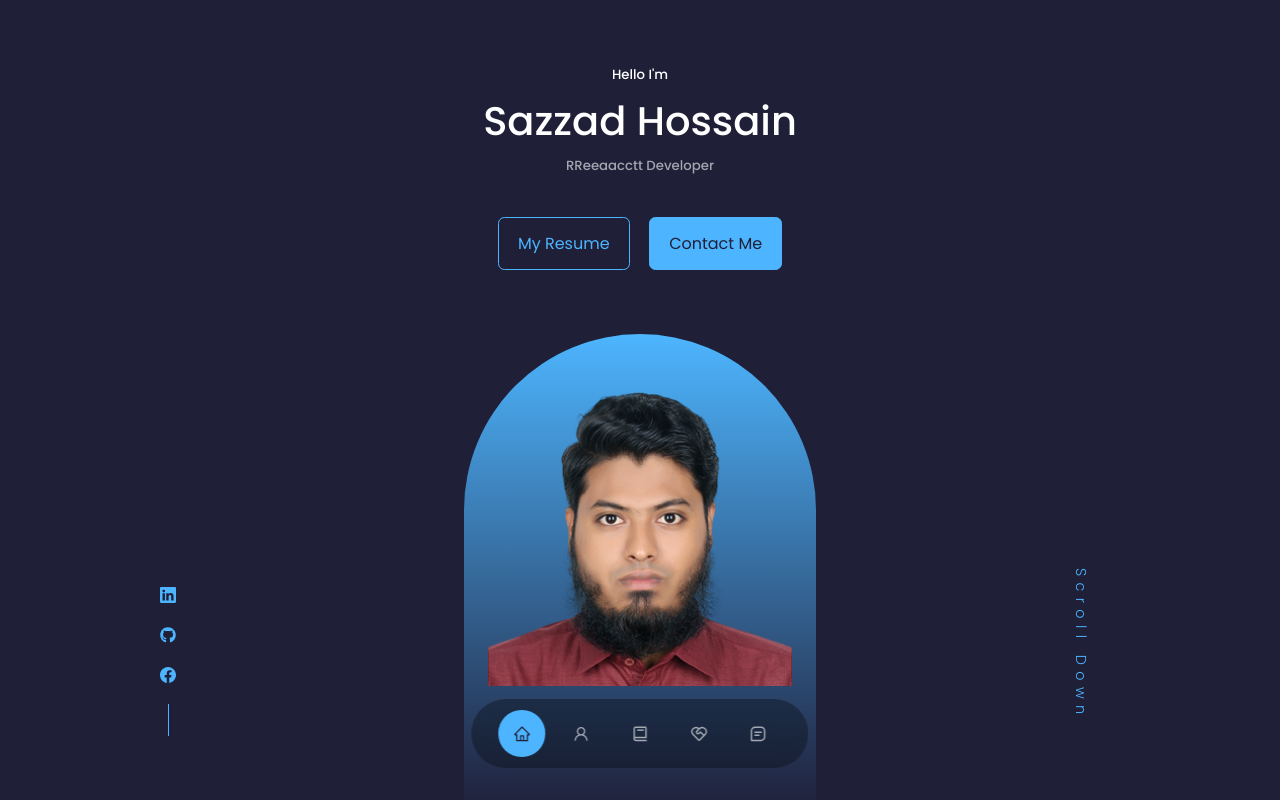
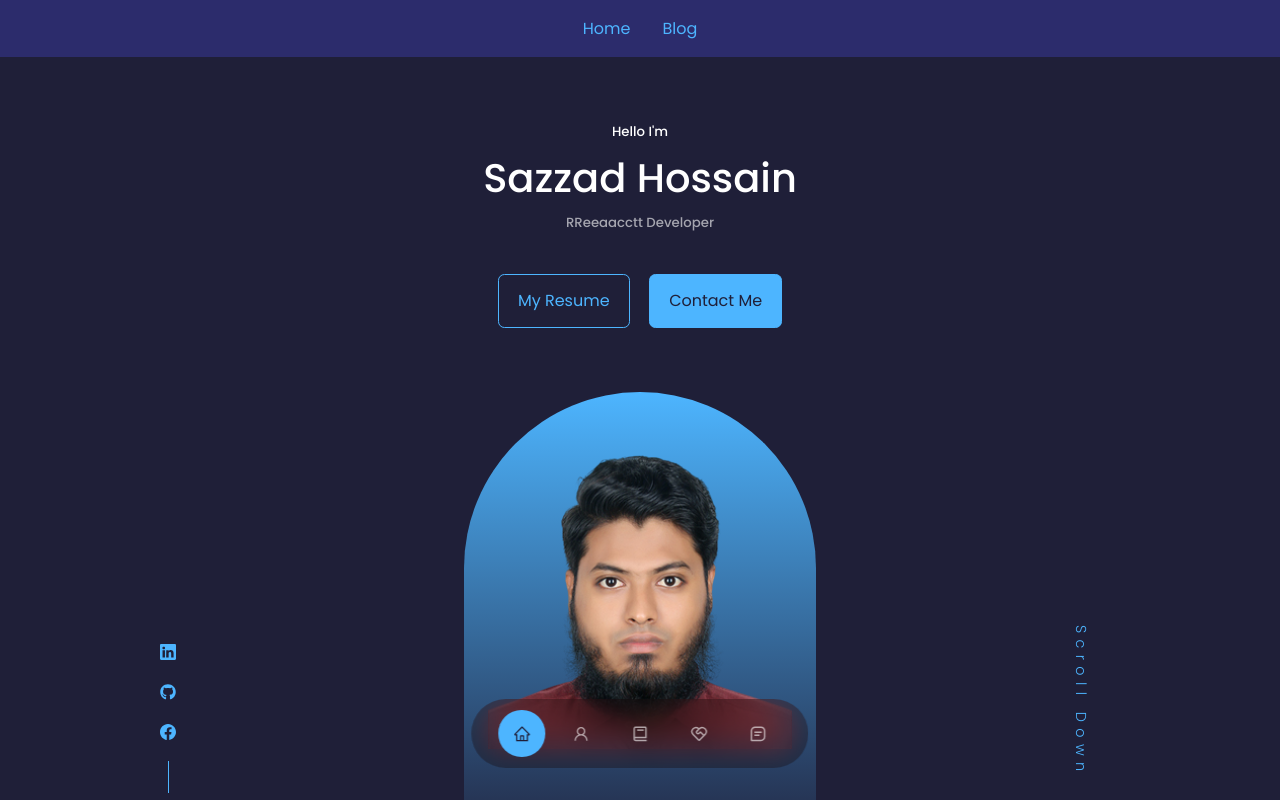
Before and after one commit to sazzadhossainapple/react-portfolio, a React (Create React App) app: page / in a window 1280 px wide. Shown: the top 800 px of the page. Built offline with nearby package versions, Linux system fonts and the light colour scheme.

Commit message:
blog page added

```diff
--- a/package.json
+++ b/package.json
@@ -12,7 +12,7 @@
     "react-dom": "^18.2.0",
     "react-hot-toast": "^2.4.0",
     "react-icons": "^4.3.1",
-    "react-router-dom": "^6.3.0",
+    "react-router-dom": "^6.4.5",
     "react-scripts": "5.0.0",
     "swiper": "^8.0.7",
     "web-vitals": "^2.1.4"
--- a/src/App.jsx
+++ b/src/App.jsx
@@ -1,25 +1,20 @@
 import React from "react";
-import About from "./components/about/About";
-import Contact from "./components/contacts/Contact";
-import Experience from "./components/experience/Experience";
-import Footer from "./components/footer/Footer";
-import Header from "./components/header/Header";
-import Nav from "./components/nav/Nav";
-import Portfolio from "./components/portfolio/Portfolio";
-import Resume from "./components/resume/Resume";
+import { RouterProvider } from "react-router-dom";
+import { router } from "./routes/Routes";
 const App = () => {
   return (
     <>
-      <Header />
+      <RouterProvider router={router}></RouterProvider>
+      {/* <Header />
       <Nav />
       <About />
-      <Experience />
+      <Experience /> */}
       {/* <Services /> */}
-      <Portfolio />
-      <Resume />
+      {/* <Portfolio />
+      <Resume /> */}
       {/* <Testimonials /> */}
-      <Contact />
-      <Footer />
+      {/* <Contact />
+      <Footer /> */}
     </>
   );
 };
--- a/src/components/about/About.jsx
+++ b/src/components/about/About.jsx
@@ -45,7 +45,7 @@ const About = () => {
             pixel-perfect design.
           </p>
           <a href="#contact" className="btn btn-primary">
-            Let's Talk
+            Contact me
           </a>
         </div>
       </div>
--- a/src/components/header/header.css
+++ b/src/components/header/header.css
@@ -48,6 +48,10 @@ header {
   padding: 3rem 1.5rem 1.5rem 1.5rem;
 }
 
+.img-me {
+  margin-top: 5px;
+}
+
 /*========== SCROLL DOWN ==========*/
 .scroll__down {
   position: absolute;
--- /dev/null
+++ b/src/layout/Main.jsx
@@ -0,0 +1,16 @@
+import React from "react";
+import { Outlet } from "react-router-dom";
+import Footer from "../components/footer/Footer";
+import Navbar from "../pages/Shared/Navabar/Navbar";
+
+const Main = () => {
+  return (
+    <div>
+      <Navbar />
+      <Outlet />
+      <Footer />
+    </div>
+  );
+};
+
+export default Main;
--- /dev/null
+++ b/src/pages/Blog/Blog.jsx
@@ -0,0 +1,12 @@
+import React from "react";
+
+const Blog = () => {
+  return (
+    <section>
+      <h5>Blog</h5>
+      <h2>Comming Soon</h2>
+    </section>
+  );
+};
+
+export default Blog;
--- /dev/null
+++ b/src/pages/Home/Home.jsx
@@ -0,0 +1,24 @@
+import React from "react";
+import About from "../../components/about/About";
+import Contact from "../../components/contacts/Contact";
+import Experience from "../../components/experience/Experience";
+import Header from "../../components/header/Header";
+import Nav from "../../components/nav/Nav";
+import Portfolio from "../../components/portfolio/Portfolio";
+import Resume from "../../components/resume/Resume";
+
+const Home = () => {
+  return (
+    <>
+      <Header />
+      <Nav />
+      <About />
+      <Experience />
+      <Portfolio />
+      <Resume />
+      <Contact />
+    </>
+  );
+};
+
+export default Home;
--- /dev/null
+++ b/src/pages/Shared/Navabar/Navbar.css
@@ -0,0 +1,19 @@
+.navbar {
+  background: var(--color-bg-variant);
+  padding: 15px 0;
+}
+
+.navbar ul {
+  display: flex;
+  justify-items: center;
+  align-items: center;
+}
+
+.navbar-items {
+  margin: 0 auto;
+  width: 50%;
+  display: flex;
+  justify-content: center;
+  align-items: center;
+  gap: 2rem;
+}
--- /dev/null
+++ b/src/pages/Shared/Navabar/Navbar.jsx
@@ -0,0 +1,22 @@
+import React from "react";
+import { Link } from "react-router-dom";
+import "./Navbar.css";
+
+const Navbar = () => {
+  return (
+    <div className="navbar">
+      <ul>
+        <div className="navbar-items">
+          <li>
+            <Link to="/">Home</Link>
+          </li>
+          <li>
+            <Link to="/blog">Blog</Link>
+          </li>
+        </div>
+      </ul>
+    </div>
+  );
+};
+
+export default Navbar;
--- /dev/null
+++ b/src/routes/Routes.jsx
@@ -0,0 +1,21 @@
+import { createBrowserRouter } from "react-router-dom";
+import Main from "../layout/Main";
+import Blog from "../pages/Blog/Blog";
+import Home from "../pages/Home/Home";
+
+export const router = createBrowserRouter([
+  {
+    path: "/",
+    element: <Main></Main>,
+    children: [
+      {
+        path: "/",
+        element: <Home></Home>,
+      },
+      {
+        path: "/blog",
+        element: <Blog></Blog>,
+      },
+    ],
+  },
+]);
```
Also changed, not shown: src/pages/Blog/Blog.css (added), 1 other file (tests, documents, lock files or other folders).
